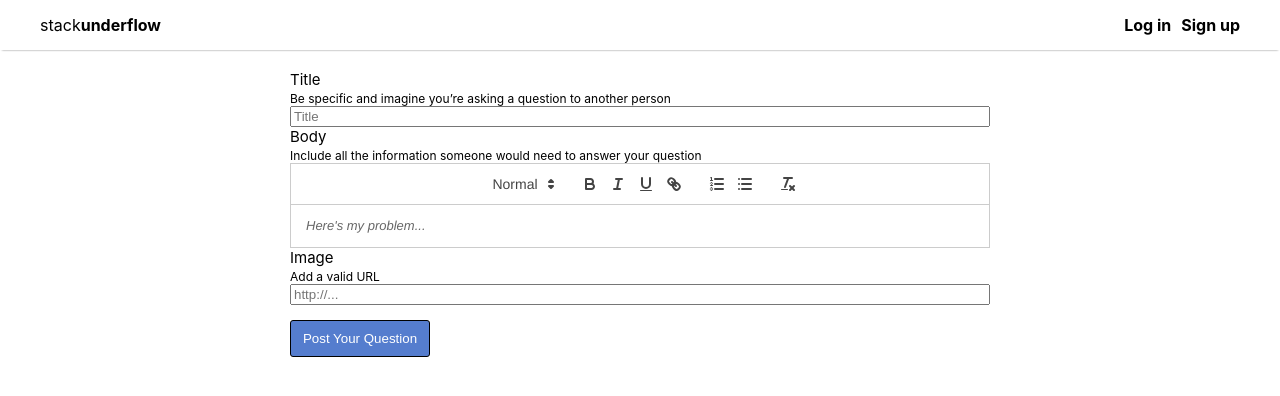
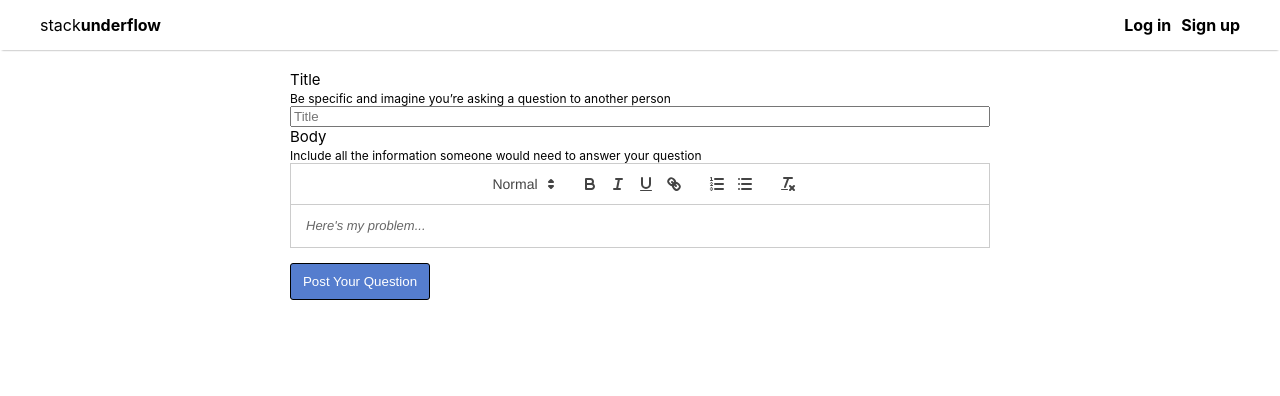
Before and after one commit to najeesimmons/stack-underflow-fe, a React (Create React App) app: page /new in a window 1280 px wide. Shown: the top 396 px of the page. Built offline with nearby package versions, Linux system fonts and the light colour scheme.

Commit message:
removed image from PostFOrm

```diff
--- a/src/pages/PostForm/PostForm.js
+++ b/src/pages/PostForm/PostForm.js
@@ -45,9 +45,6 @@ const NewPostForm = ({ URL }) => {
     }
     if (!newForm.body) {
       errors.push('body')
-    }
-    if (!newForm.image) {
-      errors.push('image')
     }
     setEmptyFields(errors)
     return errors
@@ -126,18 +123,6 @@ const NewPostForm = ({ URL }) => {
             placeholder="Here's my problem..."
             style={{ width: "100%" }}
           />
-          <label className={styles.label}>Image</label>
-          <p className={styles.instruction}>Add a valid URL</p>
-          <input
-            className={
-              emptyFields.includes("image") ? styles.error : styles.input
-            }
-            type="text"
-            value={newForm.image}
-            name="image"
-            placeholder="http://..."
-            onChange={handleChange}
-          />
           <button className={styles.button} value="Create Post" type="submit">
             Post Your Question
           </button>
```
